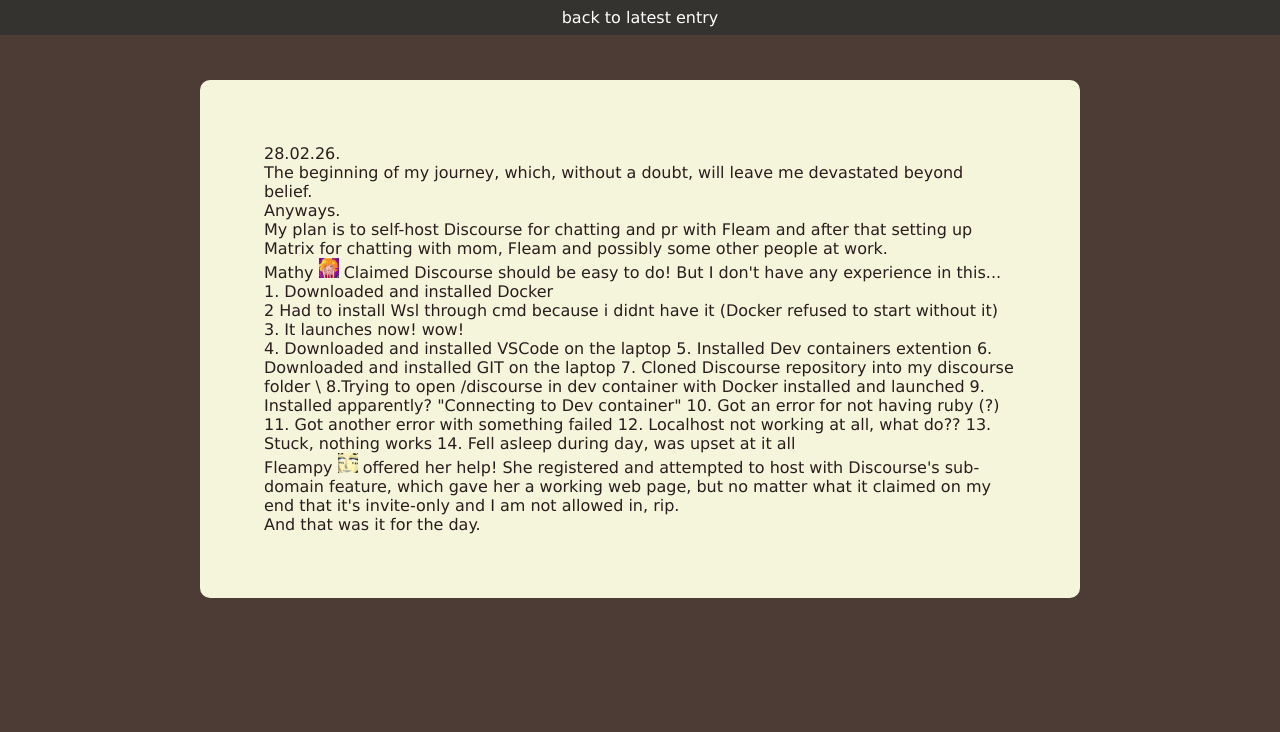
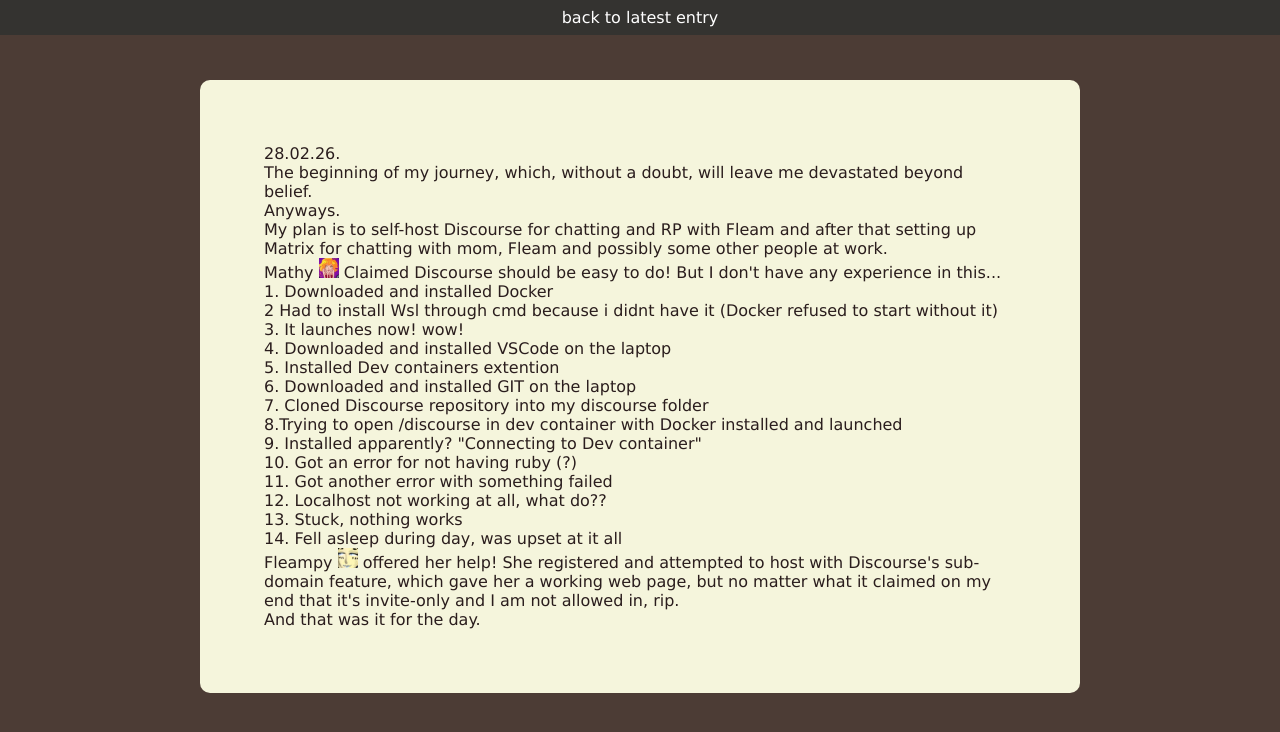
Before and after one commit to Iamsandwich/Dev-Blog, a plain HTML site: page 28_02_26.html in a window 1280 px wide. Drawn offline with Linux system fonts and the light colour scheme.

Commit message:
lol more typossss

```diff
--- a/28_02_26.html
+++ b/28_02_26.html
@@ -14,7 +14,7 @@
 The beginning of my journey, which, without a doubt, will leave
 me devastated beyond belief.<br>
 Anyways.<br>
-My plan is to self-host Discourse for chatting and pr with Fleam
+My plan is to self-host Discourse for chatting and RP with Fleam
 and after that setting up Matrix for chatting with mom, Fleam
 and possibly some other people at work.<br>
 Mathy <img src="IMG/Mathy.jpg" alt="Mathy" width="20vw"> Claimed
@@ -22,17 +22,17 @@
 1. Downloaded and installed Docker<br>
 2 Had to install Wsl through cmd because i didnt have it (Docker refused to start without it)<br>
 3. It launches now! wow!<br>
-4. Downloaded and installed VSCode on the laptop
-5. Installed Dev containers extention
-6. Downloaded and installed GIT on the laptop
-7. Cloned Discourse repository into my discourse folder \
+4. Downloaded and installed VSCode on the laptop<br>
+5. Installed Dev containers extention<br>
+6. Downloaded and installed GIT on the laptop<br>
+7. Cloned Discourse repository into my discourse folder<br>
 8.Trying to open /discourse in dev container with Docker
-installed and launched
-9. Installed apparently? "Connecting to Dev container"
-10. Got an error for not having ruby (?)
-11. Got another error with something failed
-12. Localhost not working at all, what do??
-13. Stuck, nothing works
+installed and launched<br>
+9. Installed apparently? "Connecting to Dev container"<br>
+10. Got an error for not having ruby (?)<br>
+11. Got another error with something failed<br>
+12. Localhost not working at all, what do??<br>
+13. Stuck, nothing works<br>
 14. Fell asleep during day, was upset at it all
 <br>
 Fleampy <img src="IMG/Fleampy.jpg" alt="Fleampy" width="20vw">
```
